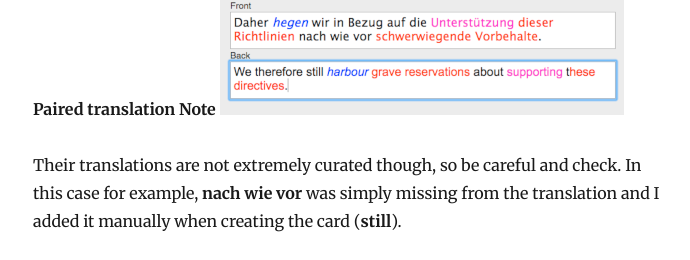
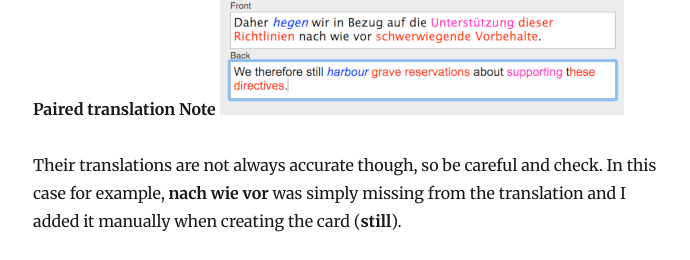
Before and after one commit to bradleyrudbek/thorrudbek.de, a Gatsby site: page /anki/ in a window 1280 px wide. Shown: the part 9396-9656 px from the top of the page, without its empty margins (292-982 px from the left). Built offline with nearby package versions, Linux system fonts and the light colour scheme; Gatsby itself is replaced by a stand-in of ours; some packages are replaced by stand-ins of ours.

Commit message:
fix content

```diff
--- a/content/blog/anki/index.md
+++ b/content/blog/anki/index.md
@@ -127,7 +127,7 @@ Notice that these Note/cards will only teach you the base meaning of the word, b
 
 **Paired translation Note** ![Reverso](./card042-reverso.png)
 
-Their translations are not extremely curated though, so be careful and check. In this case for example, **nach wie vor** was simply missing from the translation and I added it manually when creating the card (**still**).
+Their translations are not always accurate though, so be careful and check. In this case for example, **nach wie vor** was simply missing from the translation and I added it manually when creating the card (**still**).
 
 Now instead of a single Note and one card for learning the multiple meanings of **hegen** and their contextual examples, we would have at least 12 different cards to study, covering different usages and contexts. This also allows you to learn them at different pace and speed. As an added bonus, you will see that I coloured the bits in my translation pairs to show which words in my target language correspond to my main language. This allows you to learn not only the target word (in blue in this case, **hegen**), but also learn other words and structures as well!
 
```
